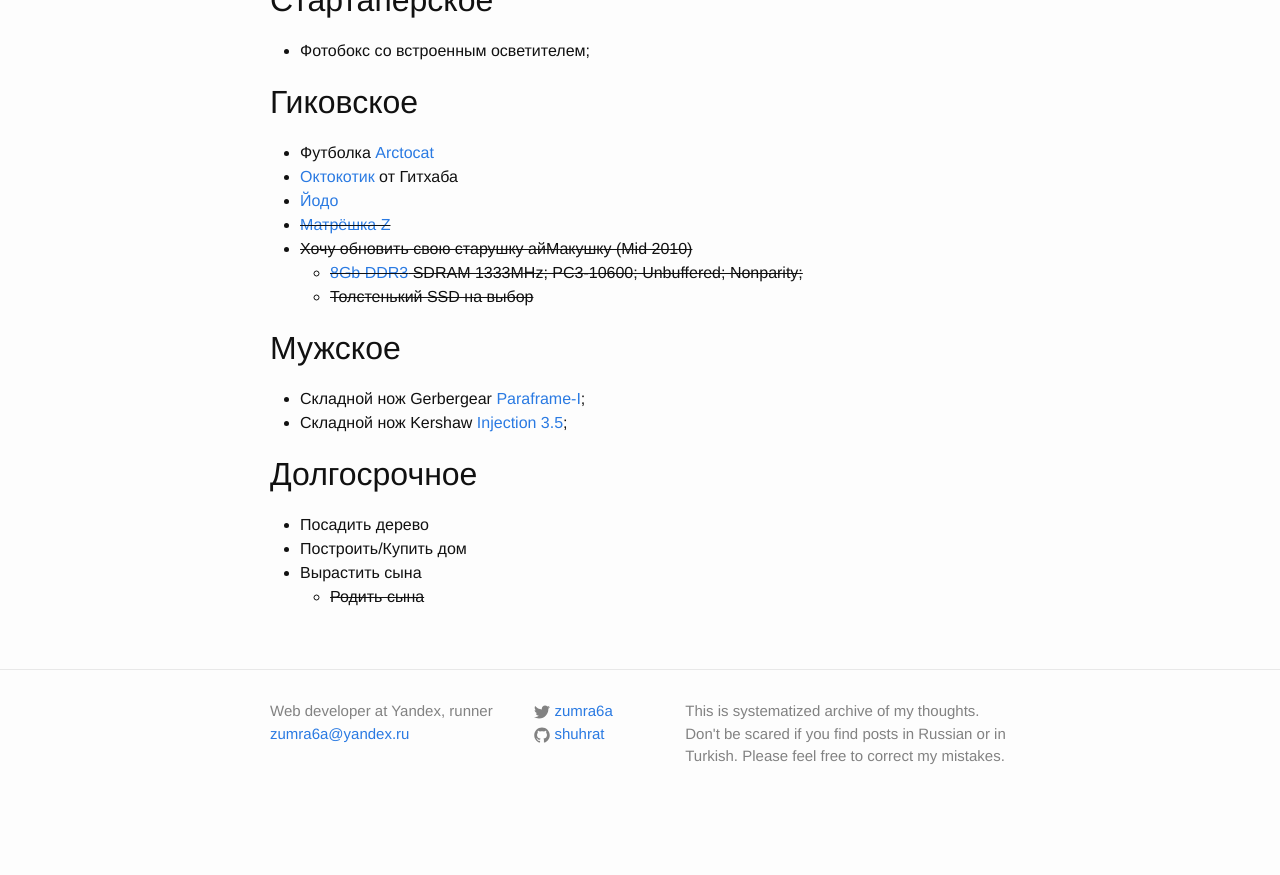
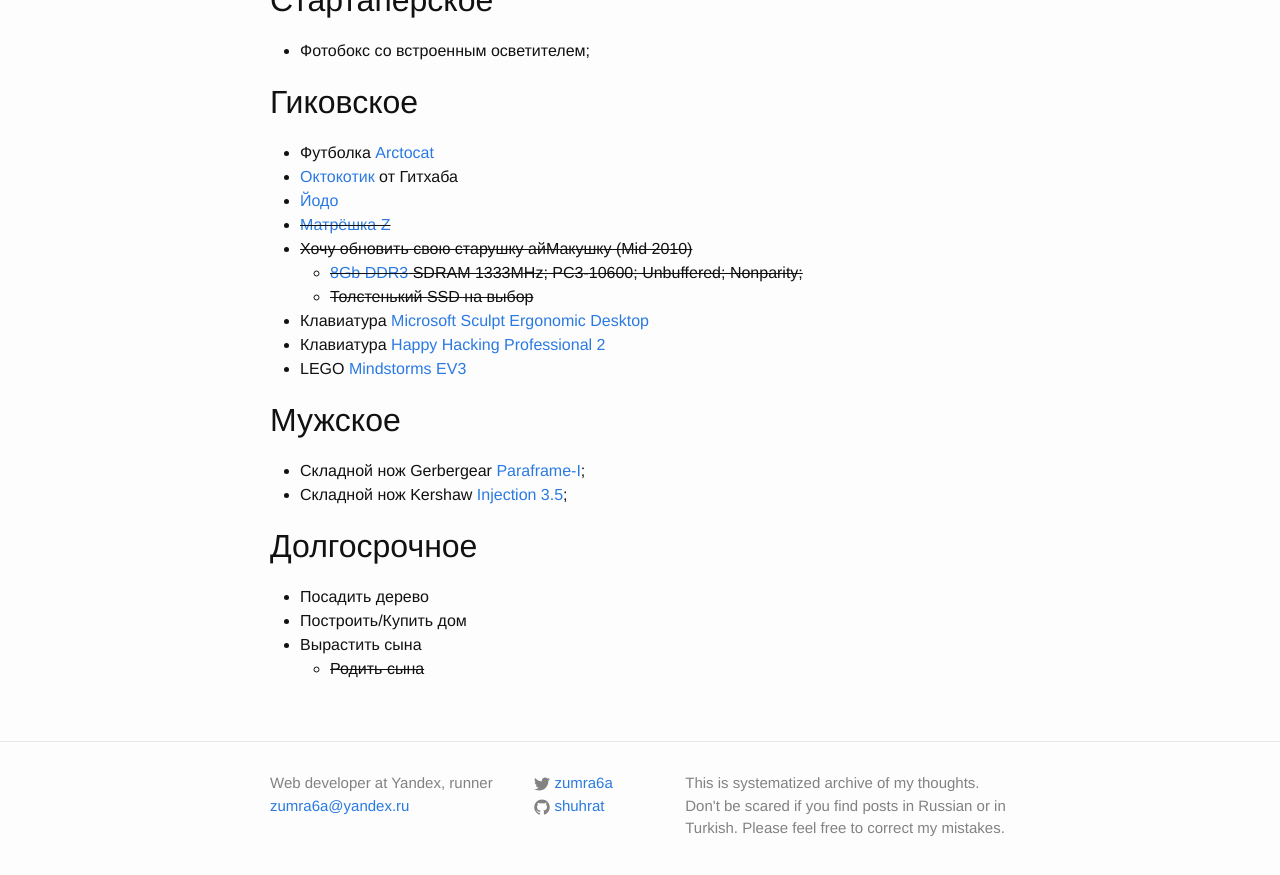
Before and after one commit to shuhrat/shuhrat.github.io, a Jekyll site: the page built from wishlist/index.md, in a window 1280 px wide and 900 px high, scrolled down 751 px. Shown: the top 875 px of the window. Built offline with Jekyll 4.4.1, drawn with Linux system fonts in a browser that asks for light colours; before the commit the page ends 1579 px from its top, so only the background shows below that.

Commit message:
Добавил клаву и легого

```diff
--- a/wishlist/index.md
+++ b/wishlist/index.md
@@ -39,6 +39,10 @@
 - ~~Хочу обновить свою старушку айМакушку (Mid 2010)~~
   * ~~[8Gb DDR3][ram] SDRAM 1333MHz; PC3-10600; Unbuffered; Nonparity;~~
   * ~~Толстенький SSD на выбор~~
+- Клавиатура [Microsoft Sculpt Ergonomic Desktop][sculpt-keyboard]
+- Клавиатура [Happy Hacking Professional 2][hhp-keyboard]
+- LEGO [Mindstorms EV3][lego-mindstorms-ev3]
+
 
 ## Мужское
 - Складной нож Gerbergear [Paraframe-I][knife];
@@ -68,3 +72,6 @@
 [yodo]: http://amperka.ru/product/yodo
 [matryoshka-z]: http://amperka.ru/product/matryoshka-z
 [ram]:https://market.yandex.ru/product/7795780
+[sculpt-keyboard]: https://www.microsoft.com/accessories/ru-ru/products/keyboards/sculpt-ergonomic-desktop/l5v-00017
+[lego-mindstorms-ev3]: https://lego.detmir.ru/product/index/id/164642/
+[hhp-keyboard]: https://www.amazon.com/Happy-Hacking-Keyboard-Professional2-PD-KB400B/dp/B000EXZ0VC/ref=sr_1_1?s=electronics&ie=UTF8&qid=1520939782&sr=1-1&keywords=happy+hacking+keyboard
```
